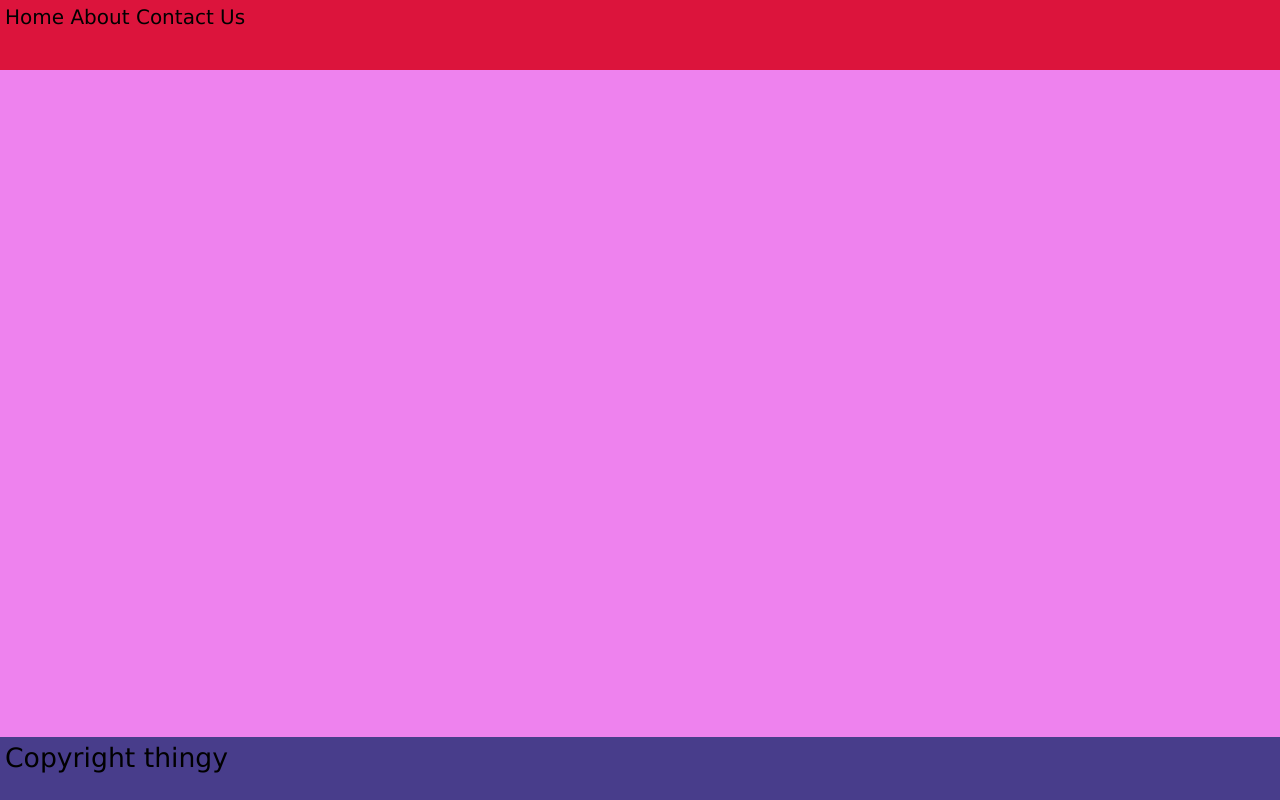
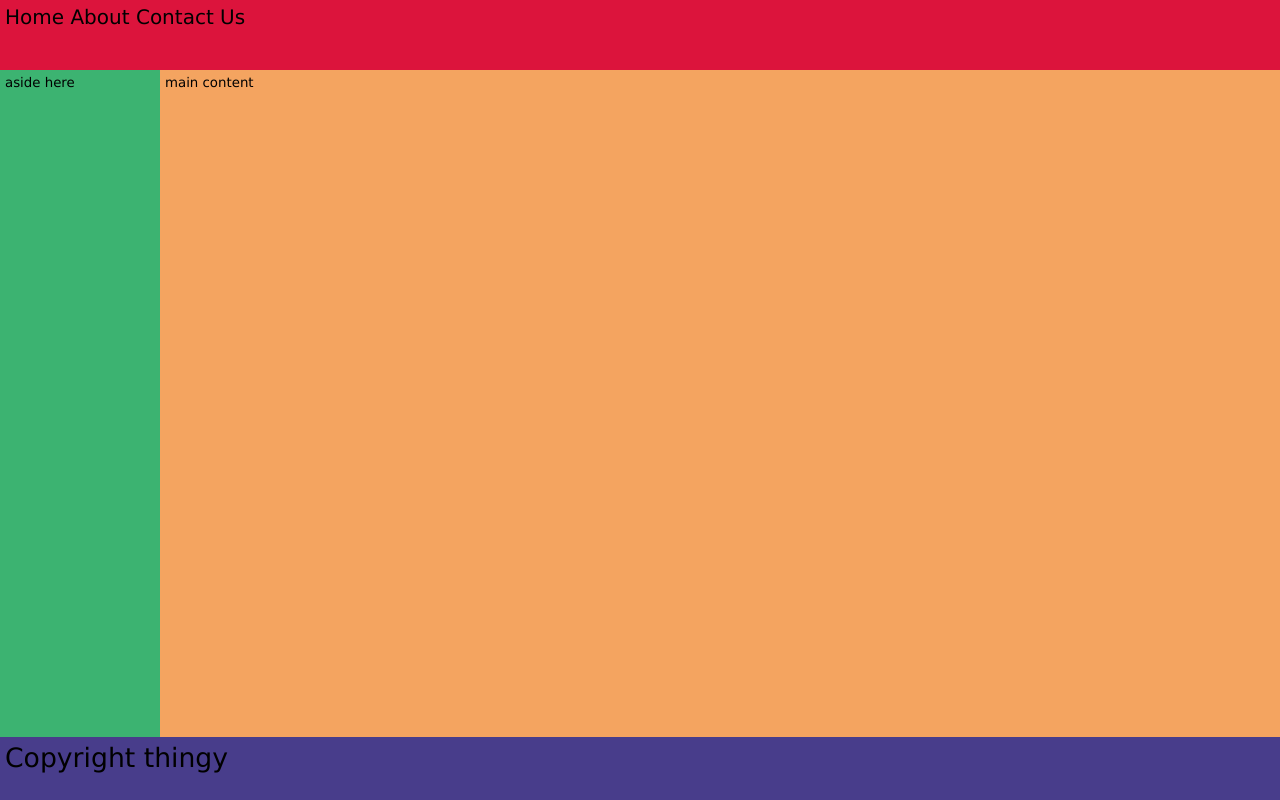
Before and after one commit to mikehans/FE-meetup-flexbox, a plain HTML site: page demos/examples/3 - layout/page_layout2.html in a window 1280 px wide. Drawn offline with Linux system fonts and the light colour scheme.

Commit message:
demo3 updates

```diff
--- a/demos/examples/3 - layout/page_layout2.html
+++ b/demos/examples/3 - layout/page_layout2.html
@@ -19,20 +19,12 @@
 			</nav>
 		</header>
 		<div class="container">
-			<!-- <main>
+			<main>
 				main content
-				<p>Lorem ipsum dolor sit amet, consectetur adipiscing elit. Nulla eget eros condimentum, molestie arcu ac, pulvinar nunc.
-					Ut nec efficitur magna, vitae elementum massa. Nullam quis turpis sit amet ligula egestas tristique. Nulla eget lacinia
-					risus, ac dictum diam. Donec pulvinar egestas nibh, ut suscipit augue suscipit nec. In ullamcorper in eros dictum sodales.
-					Aliquam erat volutpat. Nulla vestibulum posuere diam a ultrices. Nullam et tortor tellus. Donec aliquam nulla id ante
-					feugiat, at viverra odio porttitor. Fusce lacinia velit orci, eu dapibus lacus pharetra quis. Cras placerat nibh accumsan
-					leo porttitor, ut porta lectus vulputate. Integer a maximus dui. Duis suscipit sollicitudin lectus vitae maximus. Praesent
-					non interdum est. Curabitur iaculis lorem in leo malesuada, sed varius turpis ultricies.</p>
-
 			</main>
 			<aside>
 				aside here
-			</aside> -->
+			</aside>
 		</div>
 		<footer>
 			<span>Copyright thingy</span>
--- a/demos/examples/3 - layout/styles4.css
+++ b/demos/examples/3 - layout/styles4.css
@@ -23,6 +23,7 @@ footer {
 	flex-basis: 2em;
 	/* min-height:2em; */
 	flex-shrink: 0;
+	margin-top: auto;
 
 	background-color: darkslateblue;
 	font-size: 20pt;
@@ -31,8 +32,11 @@ footer {
 
 .container{
 	display: flex;
-	/* align-items: flex-start; */
-	/* flex-basis worked for all except IE11. min-height works for IE11, Edge, Firefox  */
+	align-items: stretch;
+
+	/* GOTCHA! */
+	/* flex-basis worked for all except IE11.
+	   min-height works for IE11, Edge, Firefox  */
 	/* flex-basis: calc(100vh - ((3em * 1.5) + (2em * 2) + 10px + 10px)); */
 	min-height: calc(100vh - ((3em * 1.5) + (2em * 2) + 10px + 10px));
 
@@ -46,6 +50,7 @@ aside {
 }
 
 main {
+	flex-grow:1;
 	background-color: sandybrown;
 	padding: 5px;
 }
```
